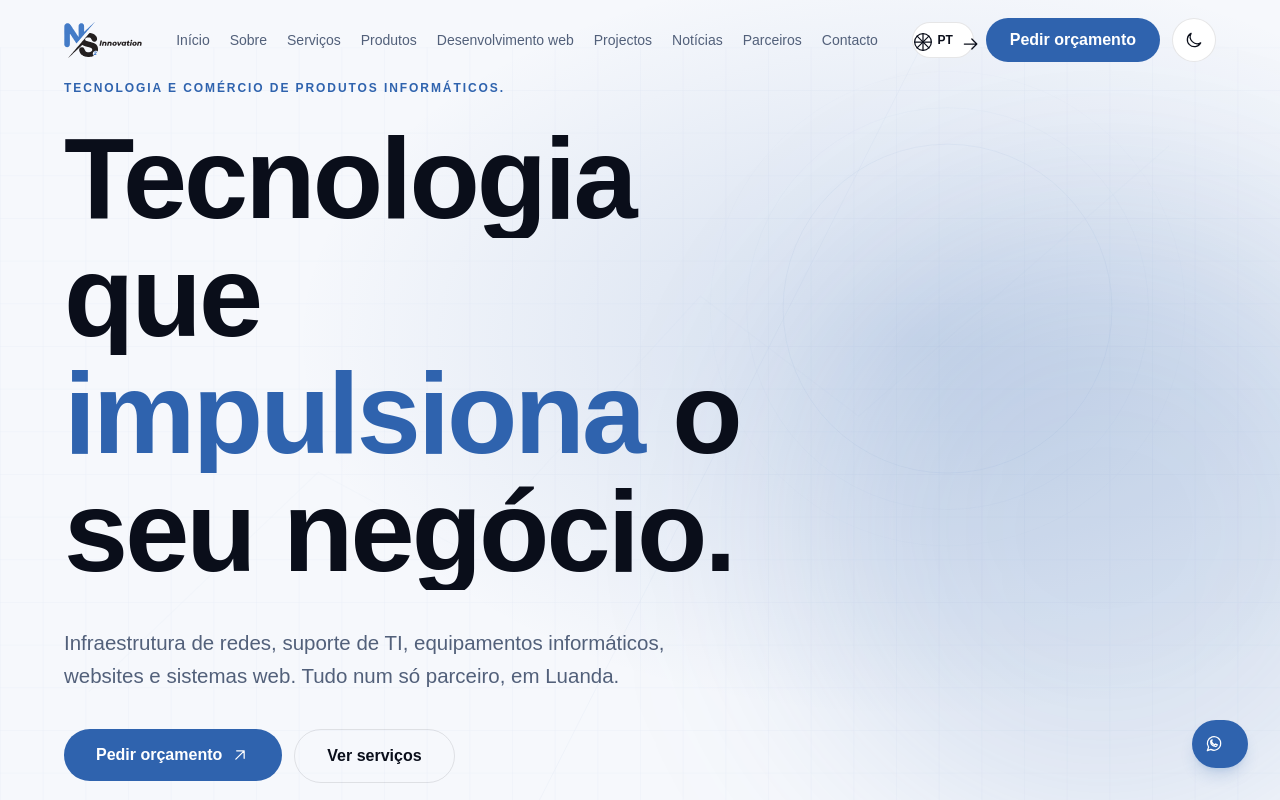
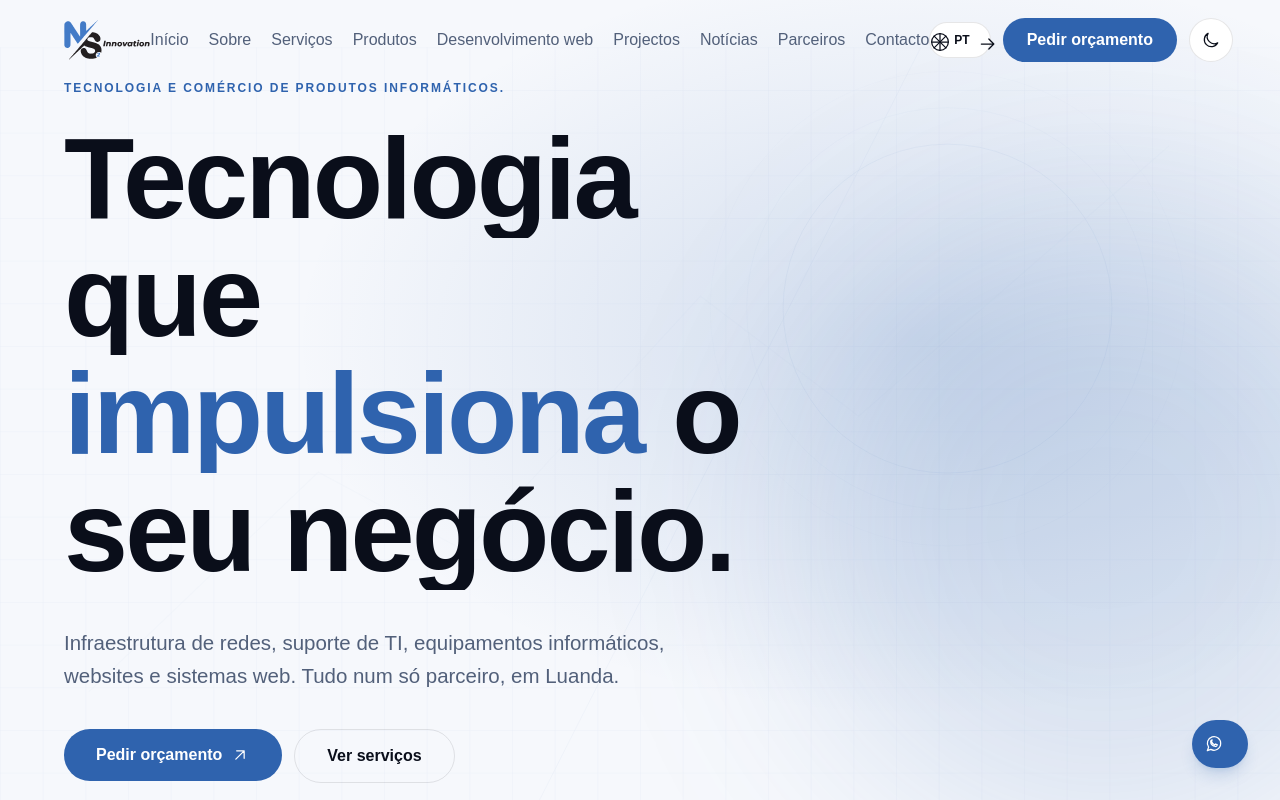
Before and after one commit to elyqueta/ns2_site, an Angular app: page / in a window 1280 px wide. Shown: the top 800 px of the page. Built offline with nearby package versions, Linux system fonts and the light colour scheme.

Commit message:
feat(header): logo e links da navbar um pouco maiores

```diff
--- a/src/app/shared/layout/header/header.html
+++ b/src/app/shared/layout/header/header.html
@@ -9,14 +9,14 @@
       [attr.aria-label]="logoLabel()"
     >
         <img
-        class="h-9 w-auto dark:hidden"
+          class="h-10 w-auto dark:hidden"
           src="/brand/logo-horizontal.svg"
           alt="NS2 Innovation"
           width="1487"
           height="689"
         />
         <img
-        class="hidden h-9 w-auto dark:block"
+          class="hidden h-10 w-auto dark:block"
           src="/brand/logo-horizontal-dark.svg"
           alt="NS2 Innovation"
           width="1487"
@@ -27,7 +27,7 @@
     <nav class="hidden items-center gap-5 xl:flex" [attr.aria-label]="navigationLabel()">
       @for (item of navigation(); track item.href) {
         <a
-          class="min-h-11 whitespace-nowrap content-center text-sm font-medium text-fg-muted transition-colors hover:text-fg"
+          class="min-h-11 whitespace-nowrap content-center text-base font-medium text-fg-muted transition-colors hover:text-fg"
           [routerLink]="item.href"
           routerLinkActive="text-accent-bright"
           [routerLinkActiveOptions]="{ exact: item.href === '/' }"
```
Lines whose indentation alone changed are shown as unchanged.
